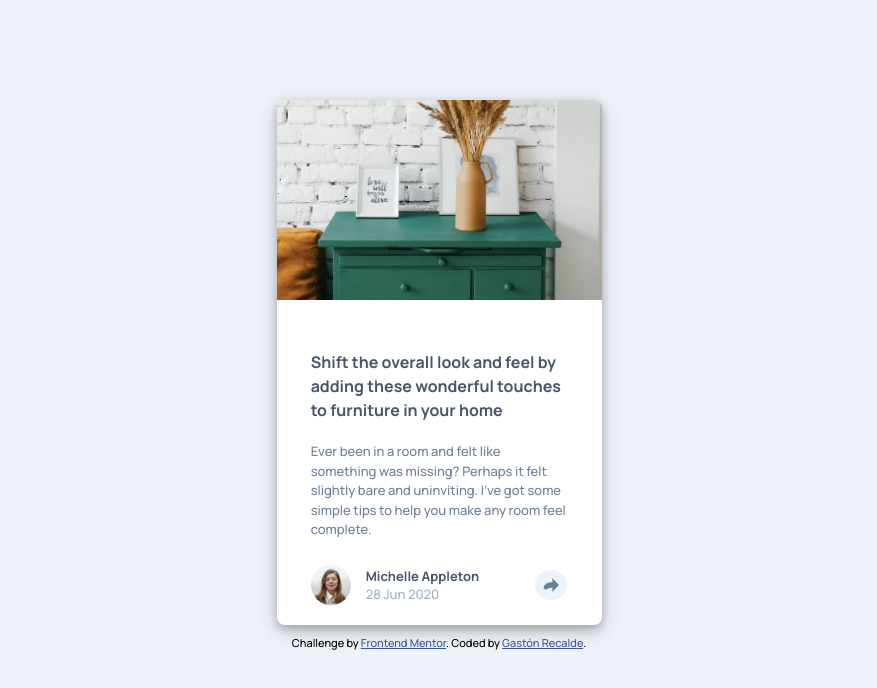
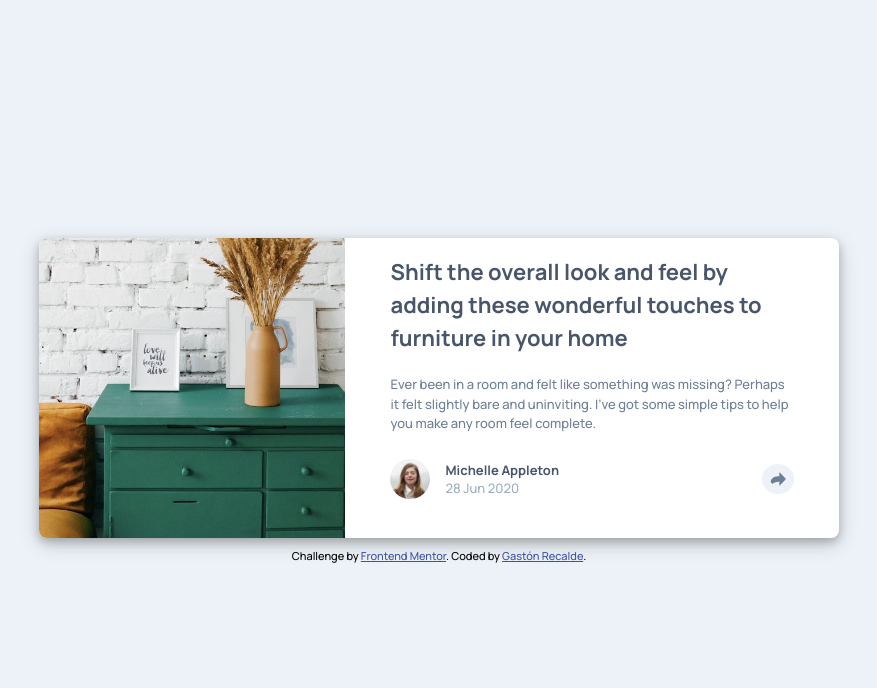
Before and after one commit to Gaston-Recalde/article-preview-component, a plain HTML site: page index.html in a window 1280 px wide. Shown: the whole page, without its empty margins (201-1078 px from the left). Drawn offline with Linux system fonts and the light colour scheme.

Commit message:
Diseño escritorio terminado

```diff
--- a/style.css
+++ b/style.css
@@ -14,12 +14,16 @@
 }
 
 body{
+    display: flex;
+    flex-direction: column;
+    justify-content: center;
+    align-items: center;
     font-family: 'Manrope', sans-serif;
     font-weight: 500;
     font-size: 13px;
     background-color: var(--light-grayish-blue);
-    /* width: 100%;
-    height: 100vh; */
+    width: 100%;
+    height: 100vh;
 }
 
 .main{
@@ -30,7 +34,7 @@ body{
     width: 325px;
     height: auto;
     margin: 0 auto;
-    margin-top: 100px;
+    /* margin-top: 100px; */
     background-color: white;
     border-radius: 8px;
     box-shadow: 0 4px 8px 0 rgba(0, 0, 0, 0.2), 0 6px 20px 0 rgba(0, 0, 0, 0.19);
@@ -105,6 +109,78 @@ body{
     border-radius: 50%;
 }
 
+@media (min-width:1024px) {
+    .main{
+        flex-direction: row;
+        width: 800px;
+    }
+    .container{
+        width: 480px;
+        height: 300px;
+        /* margin-right: 35px; */
+    }
+    .container__img{
+        width: 100%;
+        height: 100%;
+        object-position: 0% 0%;
+        border-radius: 8px 0 0 8px;
+    }
+    .info{
+        margin-top: 0;
+        width: 79%;
+        margin: 15px 45px;
+    }
+
+    .info__h2{
+        color: var(--very-dark-grayish-blue);
+        font-weight: 700;
+        font-size: 22px;
+        margin-bottom: 20px;
+        line-height: 1.5;
+    }
+
+    .info__p{
+        color: var(--desaturated-dark-blue);
+        line-height: 1.5;
+        margin-bottom: 25px;
+    }
+
+    .contact{
+        display: flex;
+        justify-content: space-between;
+        align-items: center;
+        margin-bottom: 20px;
+    }
+
+    .contact__persona{
+        display: flex;
+        align-items: center;
+    }
+
+    .contact__img{
+        border-radius: 50%;
+        width: 40px;
+        height: auto;
+        margin-right: 15px;
+    }
+
+    .persona__info__span{
+        color: var(--very-dark-grayish-blue);
+        font-weight: 700;
+    }
+
+    .persona__info__p{
+        color: var(--grayish-blue);
+    }
+
+    .icon{
+        height: 30px;
+        padding: 8px;
+        background-color: var(--light-grayish-blue);
+        border-radius: 50%;
+    }
+}
+
 
 
 .attribution { font-size: 11px; text-align: center; }
```
